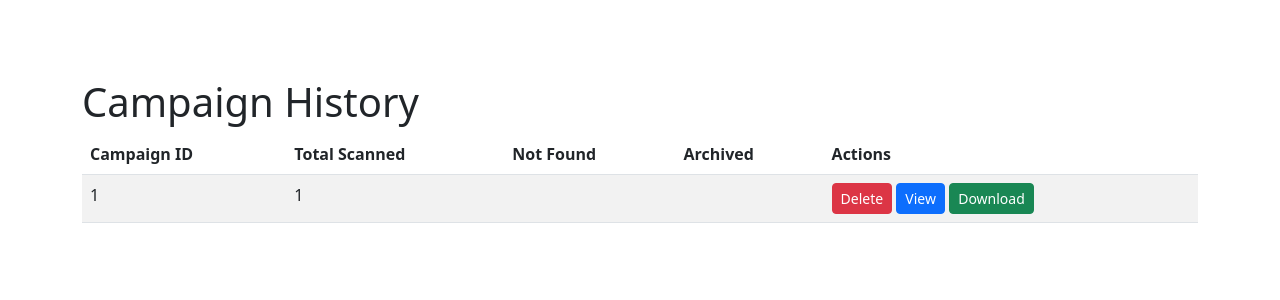
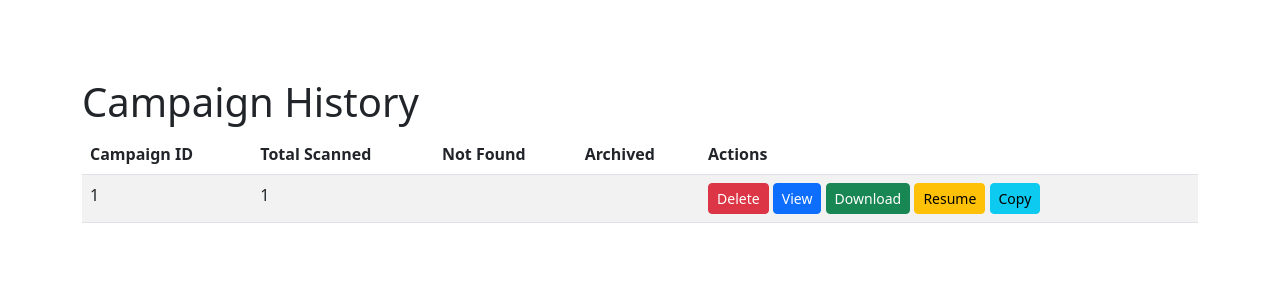
Before and after one commit to martintb/ChemicalInventory, a Flask app: template templates/campaign_history.html in a window 1280 px wide. Shown: the part 56-356 px from the top of the page. Run offline with Flask 2, Linux system fonts and the light colour scheme; the template is opened without the code that fills it: most values are stand-ins (such as "Sample title", 1, 10 or a date in 2020); some libraries are stand-ins or nearby versions.

Commit message:
[feat] adds ability to resume and copy campaigns in campaign_history.html

```diff
--- a/templates/campaign_history.html
+++ b/templates/campaign_history.html
@@ -23,6 +23,8 @@
        <button class="btn btn-danger btn-sm delete-campaign" data-campaign-id="{{ campaign.campaign_id }}">Delete</button>
         <a href="{{ url_for('view_campaign', campaign_id=campaign.campaign_id) }}" class="btn btn-primary btn-sm">View</a>
         <a href="{{ url_for('download_campaign', campaign_id=campaign.campaign_id) }}" class="btn btn-success btn-sm">Download</a>
+        <a href="{{ url_for('campaign', campaign_id=campaign.campaign_id) }}" class="btn btn-warning btn-sm">Resume</a>
+        <a href="{{ url_for('copy_campaign', campaign_id=campaign.campaign_id) }}" class="btn btn-info btn-sm">Copy</a>
       </td>
     </tr>
     {% endfor %}
```
